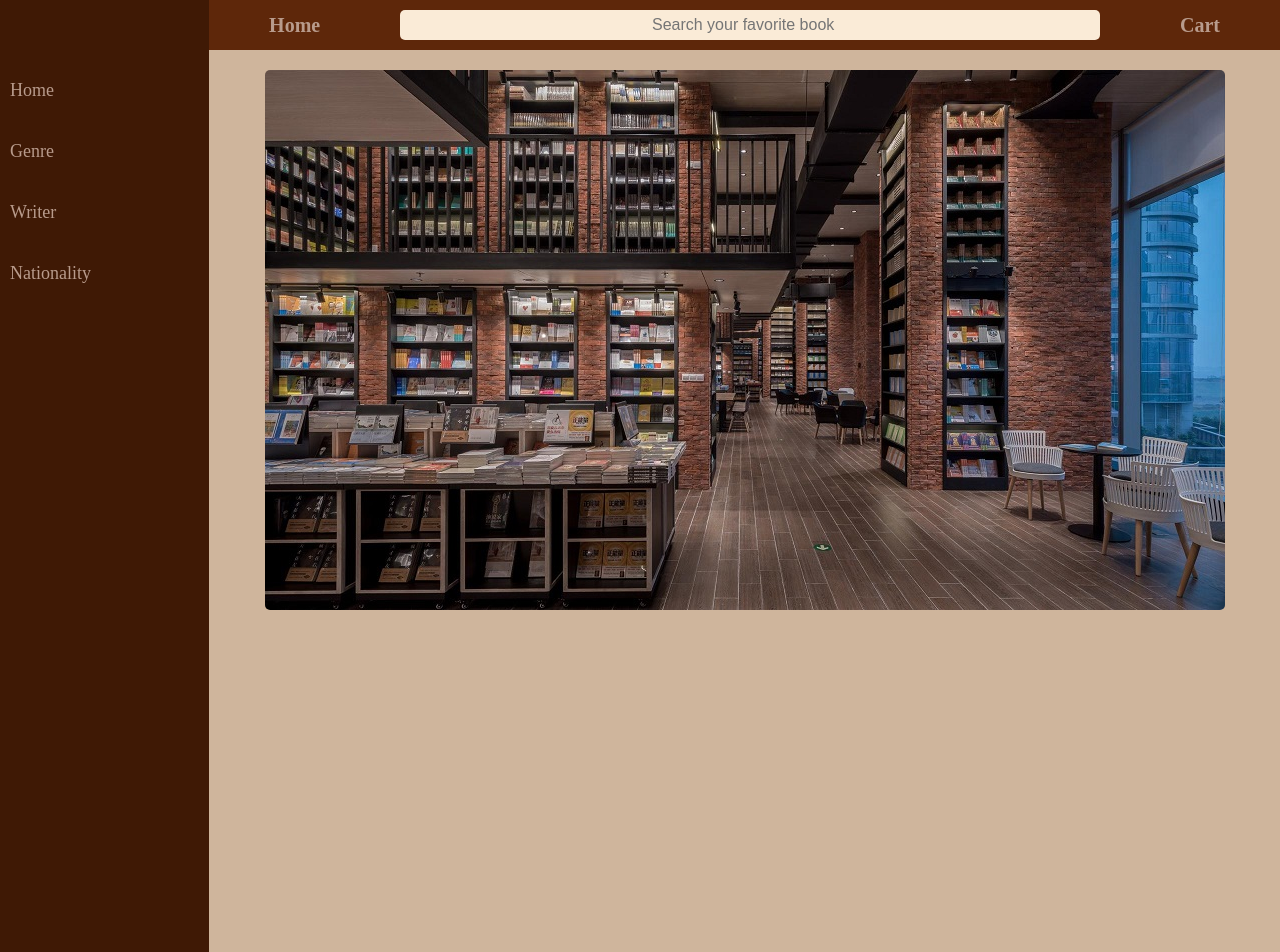
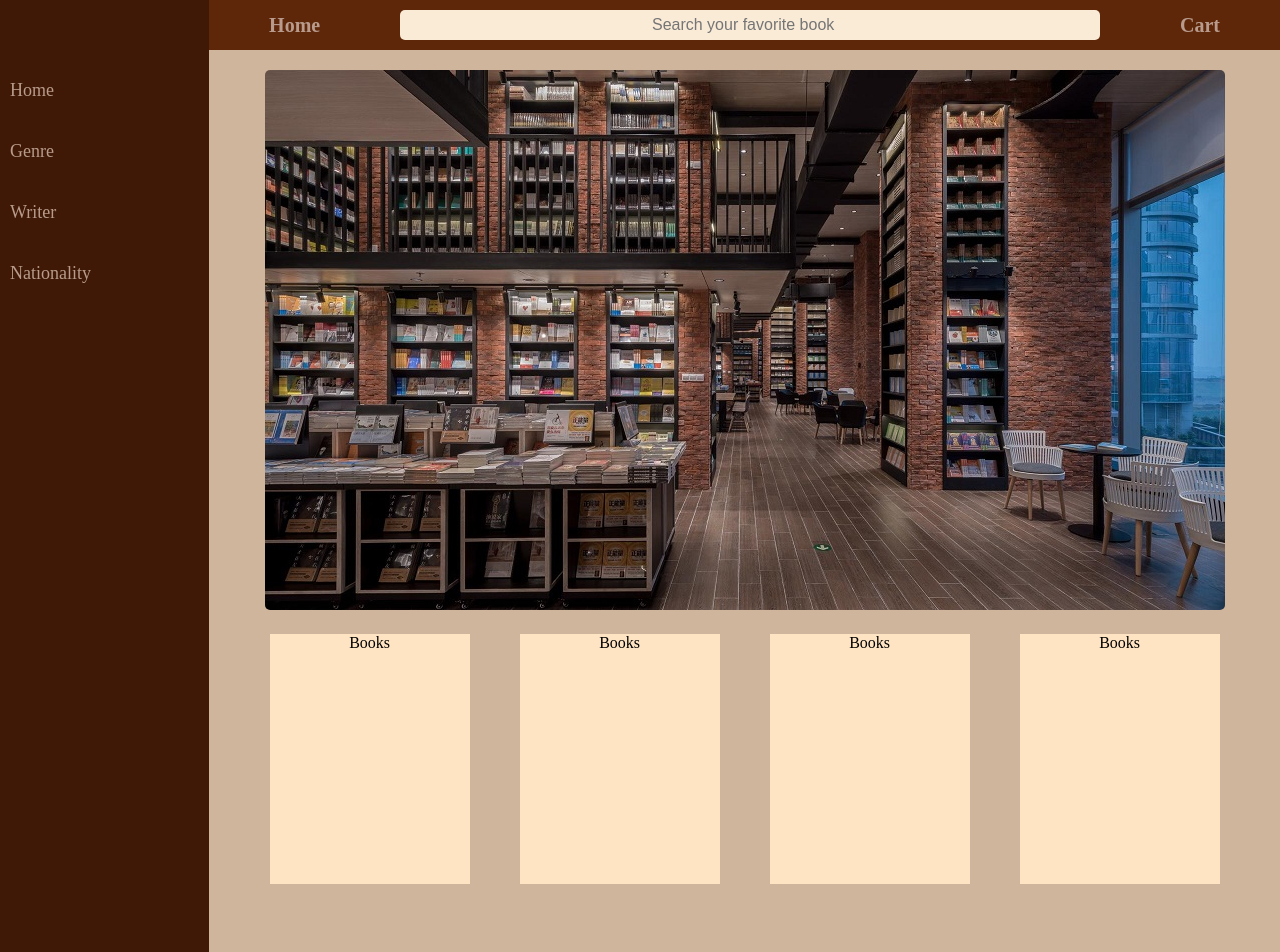
Before and after one commit to Mostafa-Farhadi/bookstore-website-nextjs, a Next.js app: page / in a window 1280 px wide. Shown: the top 952 px of the page. Built offline with nearby package versions, Linux system fonts and the light colour scheme.

Commit message:
Add some book cards to home page and style them

```diff
--- a/pages/index.js
+++ b/pages/index.js
@@ -1,7 +1,15 @@
+import Book from '../components/Book'
+
 const Home = () => {
   return (
       <section id="home">
           <img src="image/cover/cover.jpg" alt="cover"/>
+          <div className="books">
+            <Book />
+            <Book />
+            <Book />
+            <Book />
+          </div>
       </section>
   );
 }
--- a/styles/pages/index.scss
+++ b/styles/pages/index.scss
@@ -4,4 +4,12 @@
         margin-top: 20px;
         border-radius: 5px;
     }
+    .books {
+        width: 950px;
+        display: flex;
+        flex-wrap: wrap;
+        margin: 20px auto;
+        justify-content: space-between;
+        @import "../components/book.scss";
+    }
 }
```
